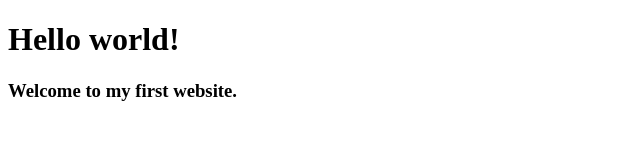
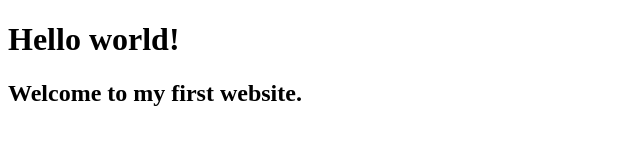
Before and after one commit to EmsCodes/Square-eyes, a plain HTML site: page index.html in a window 1280 px wide. Shown: the whole page, without its empty margins (0-640 px from the left). Drawn offline with Linux system fonts and the light colour scheme.

Commit message:
Update index.html

```diff
--- a/index.html
+++ b/index.html
@@ -2,6 +2,6 @@
 <html>
   <body>
     <h1>Hello world!</h1>
-    <h3>Welcome to my first website.</h3>
+    <h2>Welcome to my first website.</h2>
   </body>
 </html>
```
